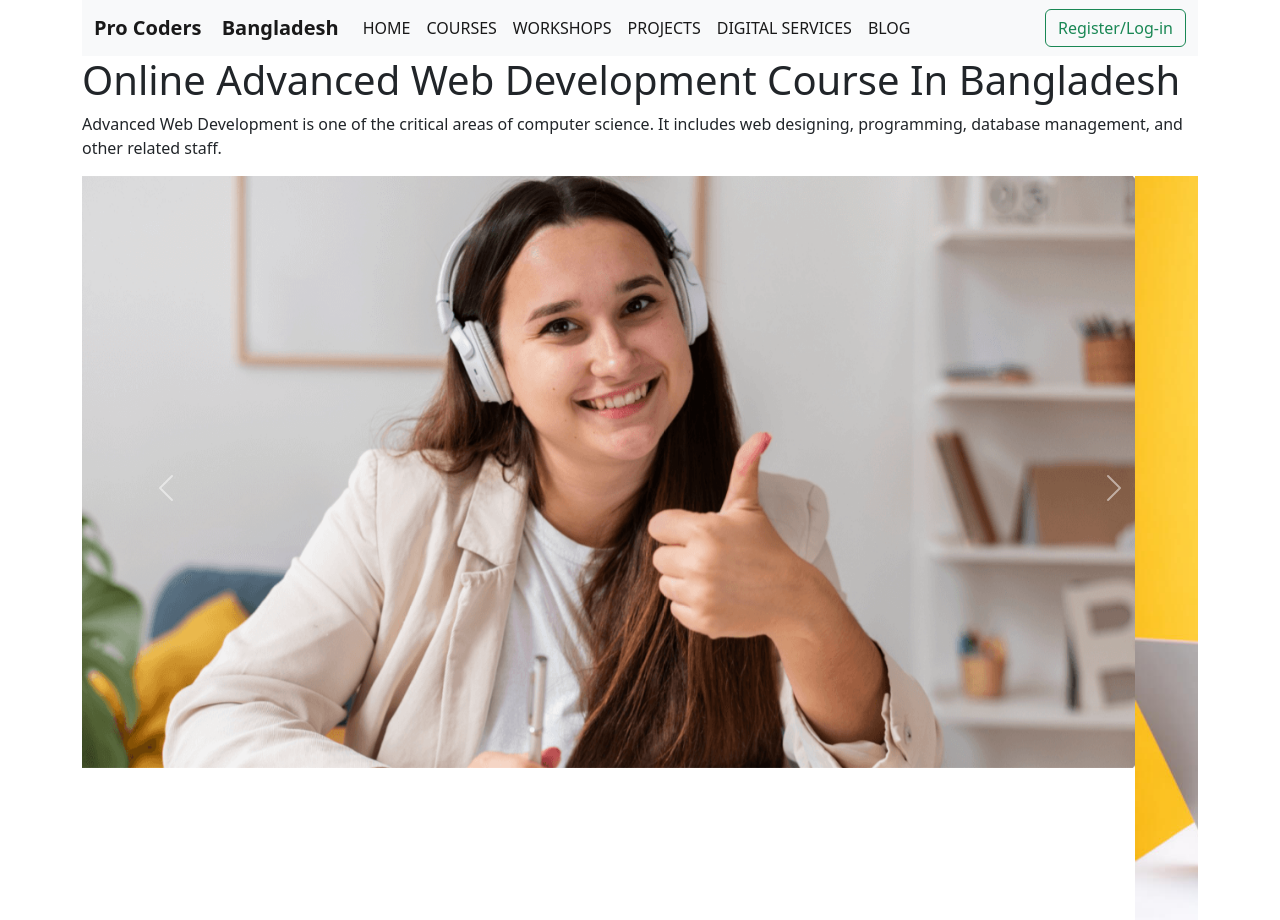
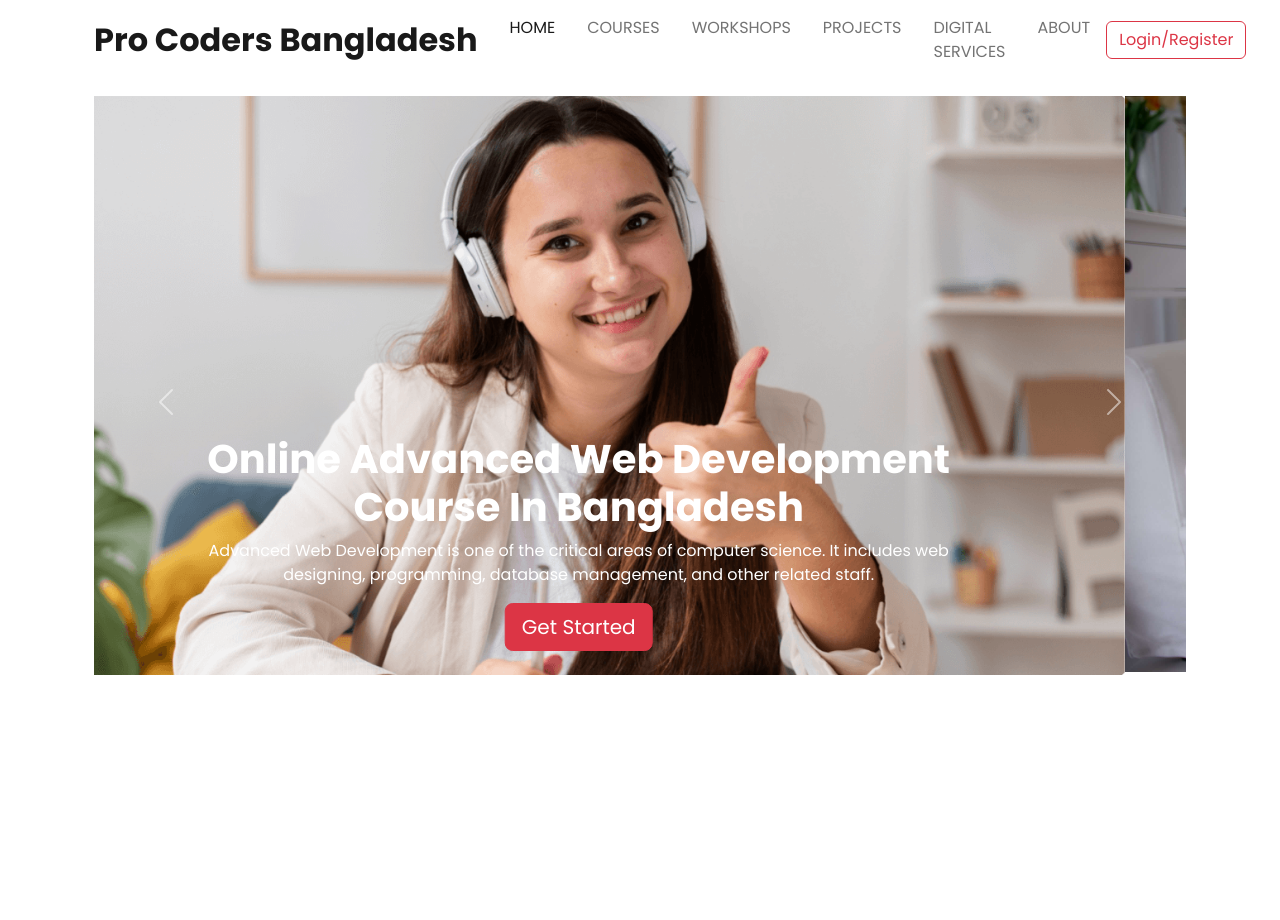
Before and after one commit to Ibra0034/pro-coder-bangladesh-2, a plain HTML site: page index.html in a window 1280 px wide. After the commit the page ends 800 px from the top, so only its background shows below. Drawn offline with nearby package versions, Linux system fonts and the light colour scheme; a web font is replaced by a local one.

Commit message:
nav bar & carousel added

```diff
--- a/index.html
+++ b/index.html
@@ -8,76 +8,107 @@
     <title>Pro Coders Bangladesh</title>
     <link rel="stylesheet" href="https://cdn.jsdelivr.net/npm/bootstrap@5.2.0/dist/css/bootstrap.min.css
     ">
+    <!-- google fonts  -->
+    <link rel="preconnect" href="https://fonts.googleapis.com">
+    <link rel="preconnect" href="https://fonts.gstatic.com" crossorigin>
+    <link
+        href="https://fonts.googleapis.com/css2?family=Abril+Fatface&family=Jomhuria&family=Poppins:ital,wght@0,400;0,700;1,500&family=Roboto:wght@400;900&display=swap"
+        rel="stylesheet">
+
+    <!-- custom css  -->
+    <link rel="stylesheet" href="styles/style.css">
 </head>
 
 <body>
     <header class="container">
-        <nav class="navbar navbar-expand-lg bg-light">
-            <div class="container-fluid">
-                <div>
-                    <div>
-                        <a class="navbar-brand fw-bold" href="#">Pro Coders</a>
-                        <a class="navbar-brand fw-bold" href="#">Bangladesh</a>
-                    </div>
-                    <button class="navbar-toggler" type="button" data-bs-toggle="collapse"
-                        data-bs-target="#navbarSupportedContent" aria-controls="navbarSupportedContent"
-                        aria-expanded="false" aria-label="Toggle navigation">
-                        <span class="navbar-toggler-icon"></span>
-                    </button>
-                </div>
+        <!-- navbar section start  -->
+        <nav class="navbar navbar-expand-lg navbar-light">
+            <div class="container">
+                <a class="navbar-brand fw-bold fs-2" href="#">Pro Coders Bangladesh</a>
+                <button class="navbar-toggler" type="button" data-bs-toggle="collapse"
+                    data-bs-target="#navbarSupportedContent" aria-controls="navbarSupportedContent"
+                    aria-expanded="false" aria-label="Toggle navigation">
+                    <span class="navbar-toggler-icon"></span>
+                </button>
                 <div class="collapse navbar-collapse" id="navbarSupportedContent">
-                    <ul class="navbar-nav me-auto mb-2 mb-lg-0">
-                        <li class="nav-item">
-                            <a class="nav-link active" aria-current="page" href="#">HOME</a>
+                    <ul class="navbar-nav mx-auto mb-2 mb-lg-0">
+                        <li class="nav-item mx-2">
+                            <a class="nav-link active " aria-current="page" href="#">HOME</a>
                         </li>
-                        <li class="nav-item">
-                            <a class="nav-link active" aria-current="page" href="#">COURSES</a>
+                        <li class="nav-item mx-2">
+                            <a class="nav-link" href="#">COURSES</a>
                         </li>
-                        <li class="nav-item">
-                            <a class="nav-link active" aria-current="page" href="#">WORKSHOPS</a>
+                        <li class="nav-item mx-2">
+                            <a class="nav-link" href="#">WORKSHOPS</a>
                         </li>
-                        <li class="nav-item">
-                            <a class="nav-link active" aria-current="page" href="#">PROJECTS</a>
+                        <li class="nav-item mx-2">
+                            <a class="nav-link" href="#">PROJECTS</a>
                         </li>
-                        <li class="nav-item">
-                            <a class="nav-link active" aria-current="page" href="#">DIGITAL SERVICES</a>
+                        <li class="nav-item mx-2">
+                            <a class="nav-link" href="#">DIGITAL SERVICES</a>
                         </li>
-                        <li class="nav-item">
-                            <a class="nav-link active" aria-current="page" href="#">BLOG</a>
+                        <li class="nav-item mx-2">
+                            <a class="nav-link" href="#">ABOUT</a>
                         </li>
                     </ul>
                     <div>
-                        <button class="btn btn-outline-success" type="submit">Register/Log-in</button>
+                        <button class="btn btn-outline-danger" type="submit">Login/Register</button>
                     </div>
                 </div>
             </div>
         </nav>
+        <!-- navbar section end   -->
+
         <!-- carousel section started  -->
         <section>
-            <div id="carouselExampleControls" class="carousel slide" data-bs-ride="carousel">
-                <div>
-                    <h1>Online Advanced Web Development Course In Bangladesh</h1>
-                    <p>Advanced Web Development is one of the critical areas of computer science. It includes web
-                        designing, programming, database management, and other related staff.</p>
-                </div>
+            <div id="myCarousel" class="carousel slide container my-3 " data-bs-ride="carousel">
+
                 <div class="carousel-inner">
-                    <div class="carousel-item active">
-                        <img src="images/cover/cover-1.png" class="d-block w-100" alt="...">
+                    <div class="carousel-item active rounded-5">
+                        <img src="./images/cover/cover-1.png" class="img-fluid" alt="">
+
+                        <div class="container p-3 d-flex flex-column align-items-center justify-content-center">
+                            <div class="carousel-caption text-center">
+                                <h1 class="fw-bold">Online Advanced Web Development<br>Course In Bangladesh</h1>
+                                <p>Advanced Web Development is one of the critical areas of computer science. It
+                                    includes web designing, programming, database management, and other related staff.
+                                </p>
+                                <p><a class="btn btn-lg btn-danger" href="#">Get Started</a></p>
+                            </div>
+                        </div>
                     </div>
-                    <div class="carousel-item">
-                        <img src="images/cover/cover-2.jpg" class="d-block h-90 w-100" alt="...">
+                    <div class="carousel-item rounded-3">
+                        <img src="./images/cover/cover-3.jpg" class="img-fluid " alt="">
+                        <div class="container p-3 d-flex flex-column align-items-center justify-content-center">
+                            <div class="carousel-caption text-center">
+                                <h1 class="fw-bold">Online Advanced Web Development<br>Course In Bangladesh</h1>
+                                <p>Advanced Web Development is one of the critical areas of computer science. It
+                                    includes web designing, programming, database management, and other related staff.
+                                </p>
+                                <p><a class="btn btn-lg btn-danger" href="#">Get Started</a></p>
+                            </div>
+                        </div>
                     </div>
-                    <div class="carousel-item">
-                        <img src="images/cover/cover-3.jpg" class="d-block w-100" alt="...">
+                    <div class="carousel-item rounded-3">
+                        <img src="./images/cover/cover-3.jpg" class="img-fluid" alt="">
+
+
+                        <div class="container p-3 d-flex flex-column align-items-center justify-content-center">
+                            <div class="carousel-caption text-center">
+                                <h1 class="fw-bold">Online Advanced Web Development<br>Course In Bangladesh</h1>
+                                <p>Advanced Web Development is one of the critical areas of computer science. It
+                                    includes web designing, programming, database management, and other related staff.
+                                </p>
+                                <p><a class="btn btn-lg btn-danger" href="#">Get Started</a></p>
+                            </div>
+                        </div>
                     </div>
                 </div>
-                <button class="carousel-control-prev" type="button" data-bs-target="#carouselExampleControls"
-                    data-bs-slide="prev">
+                <button class="carousel-control-prev" type="button" data-bs-target="#myCarousel" data-bs-slide="prev">
                     <span class="carousel-control-prev-icon" aria-hidden="true"></span>
                     <span class="visually-hidden">Previous</span>
                 </button>
-                <button class="carousel-control-next" type="button" data-bs-target="#carouselExampleControls"
-                    data-bs-slide="next">
+                <button class="carousel-control-next" type="button" data-bs-target="#myCarousel" data-bs-slide="next">
                     <span class="carousel-control-next-icon" aria-hidden="true"></span>
                     <span class="visually-hidden">Next</span>
                 </button>
@@ -86,10 +117,9 @@
         <!-- carousel section end  -->
     </header>
     <!-- header section end  -->
+    <main>
 
-    <!-- main section start  -->
-
-    <!-- main section end  -->
+    </main>
     <script src="https://cdn.jsdelivr.net/npm/bootstrap@5.2.0/dist/js/bootstrap.bundle.min.js
     "></script>
 
--- a/styles/style.css
+++ b/styles/style.css
@@ -0,0 +1,3 @@
+body {
+    font-family: 'Poppins', sans-serif;
+}
```
